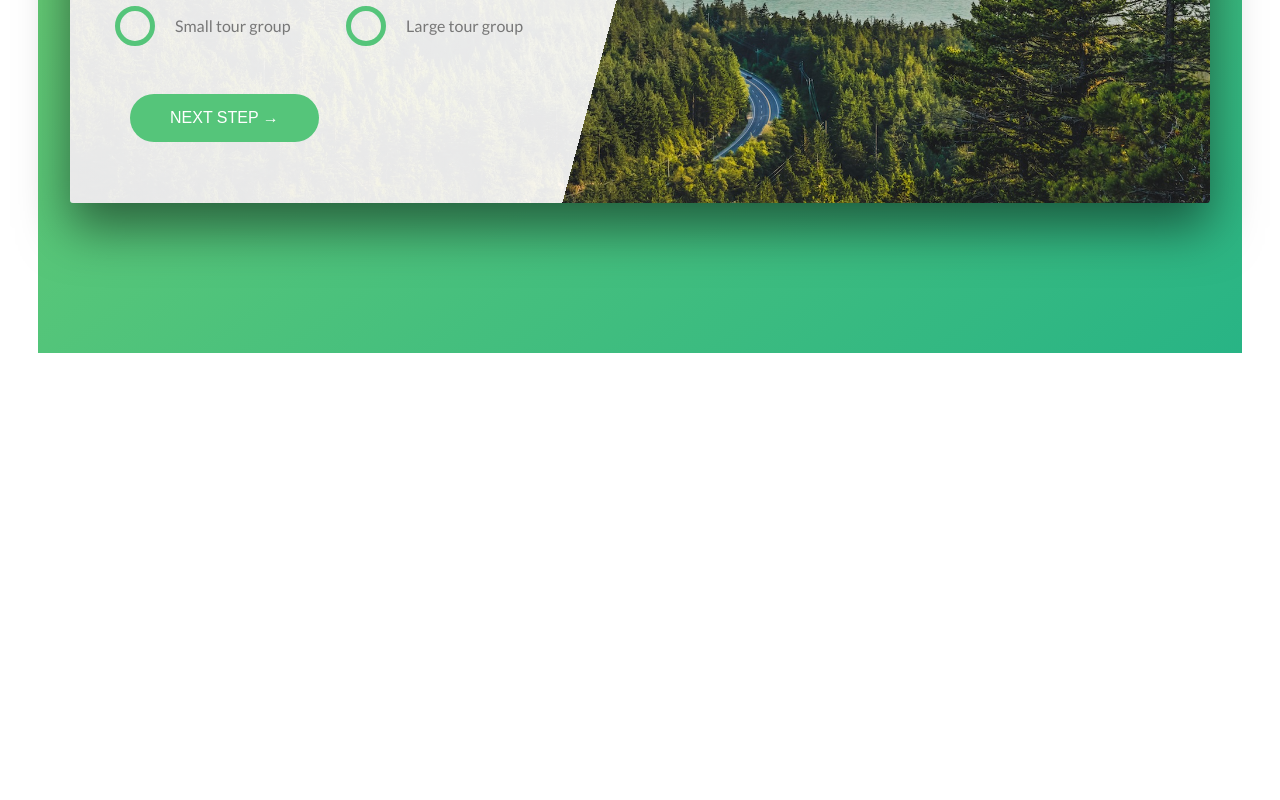
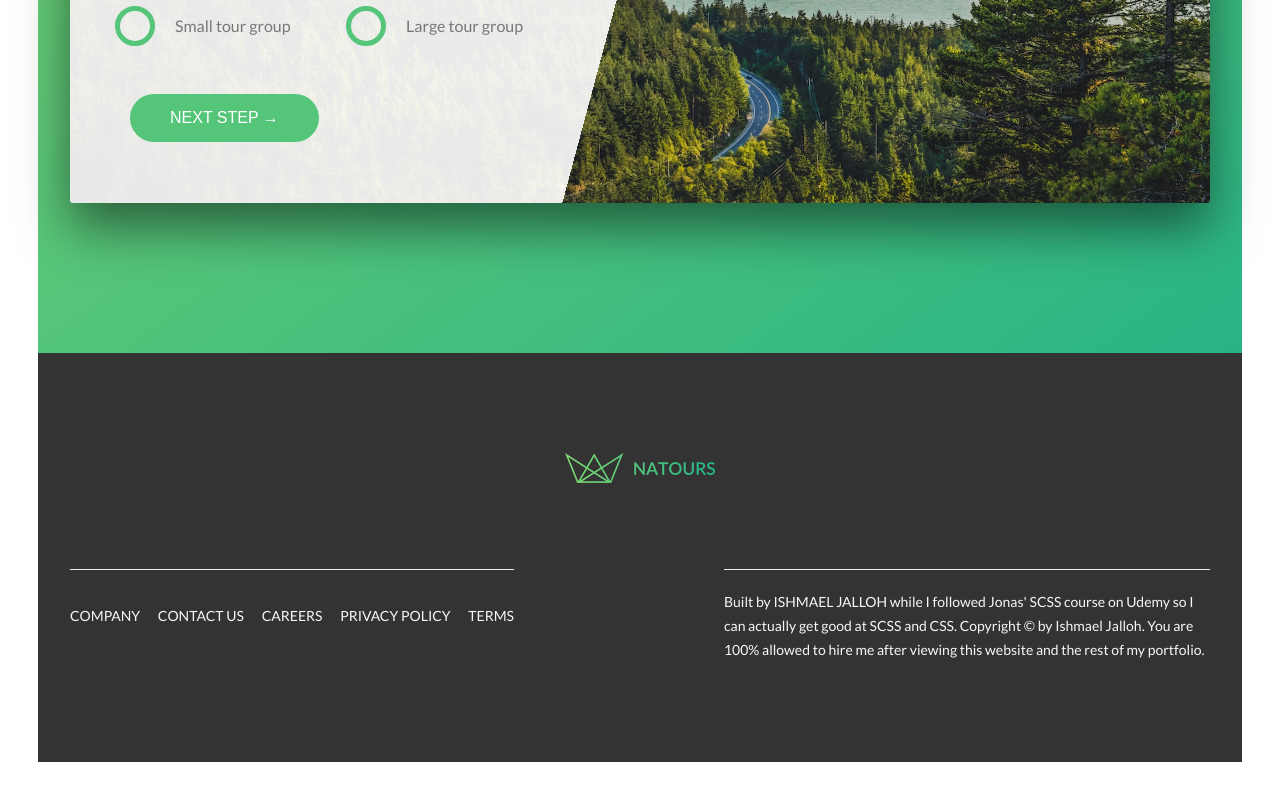
Before and after one commit to ishmael214/natours, a website: page index.html in a window 1280 px wide. Shown: the part 5223-6023 px from the top of the page. Before the commit the page ends 5614 px from the top, so only its background shows below. Drawn offline with Linux system fonts and the light colour scheme.

Commit message:
created and styled footer

```diff
--- a/index.html
+++ b/index.html
@@ -375,6 +375,37 @@
             </section>
         </main>
 
+        <footer class="footer">
+
+            <div class="footer__logo-box">
+                <img src="img/logo-green-small-2x.png" alt="full logo" class="footer__logo">
+            </div>
+
+            <div class="row">
+                <div class="col-1-of-2">
+                    <div class="footer__navigation">
+                        <ul class="footer__list">
+                            <li class="footer__item"><a href="#" class="footer__link">Company</a></li>
+                            <li class="footer__item"><a href="#" class="footer__link">Contact Us</a></li>
+                            <li class="footer__item"><a href="#" class="footer__link">Careers</a></li>
+                            <li class="footer__item"><a href="#" class="footer__link">Privacy Policy</a></li>
+                            <li class="footer__item"><a href="#" class="footer__link">Terms</a></li>
+                        </ul>
+                    </div>
+                </div>
+                <div class="col-1-of-2">
+                    <p class="footer__copyright">
+                        Built by <a href="#" class="footer__link">Ishmael Jalloh </a>
+                        while I followed Jonas' SCSS course on Udemy so I can actually get
+                        good at SCSS and CSS. Copyright &copy; by Ishmael Jalloh.
+                        You are 100% allowed to hire me after viewing this website and
+                        the rest of my portfolio.
+                    </p>
+                </div>
+            </div>
+
+        </footer>
+
 
         <!-- CSS NOTES
         <section class="grid-text">
--- a/sass/abstracts/_variables.scss
+++ b/sass/abstracts/_variables.scss
@@ -15,6 +15,7 @@ $color-grey-light-2: #eee;
 
 $color-grey-dark: #777;
 $color-grey-dark-2: #999;
+$color-grey-dark-3: #333;
 
 $color-white: #fff;
 $color-black: #000;
--- /dev/null
+++ b/sass/layout/_footer.scss
@@ -0,0 +1,66 @@
+.footer {
+    background-color: $color-grey-dark-3;
+    padding: 10rem 0;
+    font-size: 1.4rem;
+
+    &__logo-box {
+        text-align: center;
+        margin-bottom: 8rem;
+    }
+
+    &__logo {
+        width: 15rem;
+        height: auto;
+    }
+
+    &__navigation {
+
+        border-top: 1px solid $color-grey-light-2;
+        padding-top: 2rem;
+        display: inline-block;
+    }
+
+    &__list {
+        padding: 0;
+
+        list-style: none;
+    }
+
+    &__item {
+        display: inline-block;
+
+        &:not(:last-child) {
+            margin-right: 1.5rem;
+        }
+    }
+
+    &__link {
+
+        &:link,
+        &:visited {
+            color: $color-grey-light-1;
+            background-color: $color-grey-dark-3;
+            text-decoration: none;
+            text-transform: uppercase;
+            display: inline-block;
+            transition: all .2s;
+        }
+
+        &:hover,
+        &:active {
+            color: $color-primary;
+            box-shadow: 0 1rem 2rem rgba($color-black, .4);
+            transform: rotate(5deg) scale(1.3);
+        }
+
+    }
+
+    &__copyright {
+        color: $color-grey-light-1;
+        border-top: 1px solid $color-grey-light-2;
+        padding-top: 2rem;
+        margin: 0;
+        width: 90%;
+        float: right;
+    }
+}
--- a/sass/main.scss
+++ b/sass/main.scss
@@ -19,6 +19,7 @@
 
 @import "layout/header";
 @import "layout/grid";
+@import "layout/footer";
 
 /*-------------------HEADER ----------------------------- */
 
```
Also changed, not shown: css/style.css.
